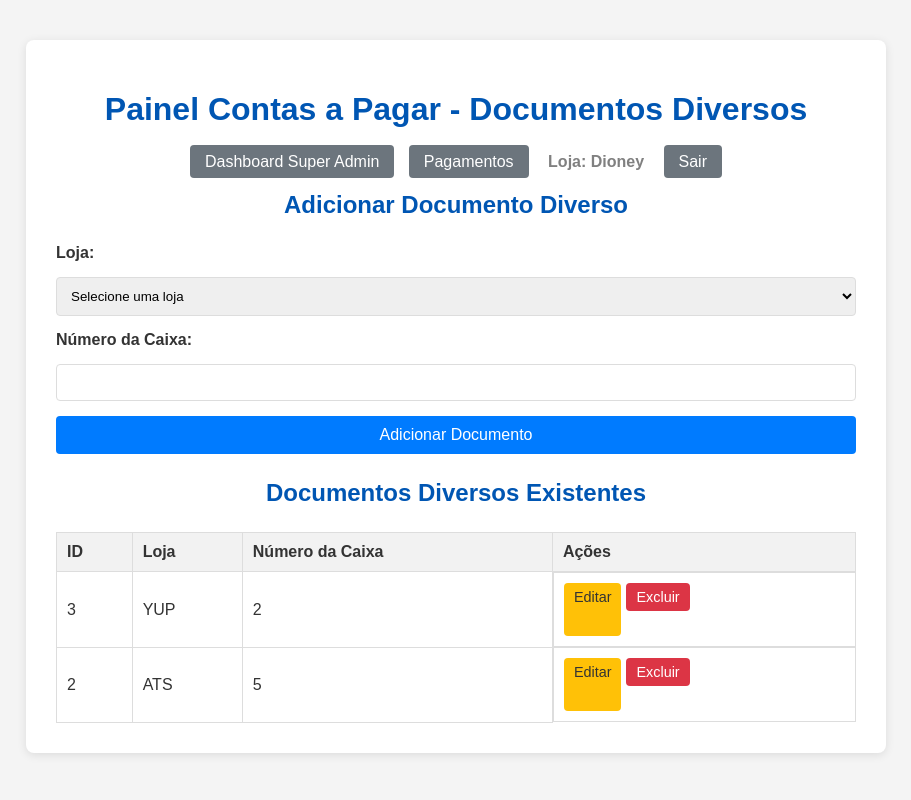
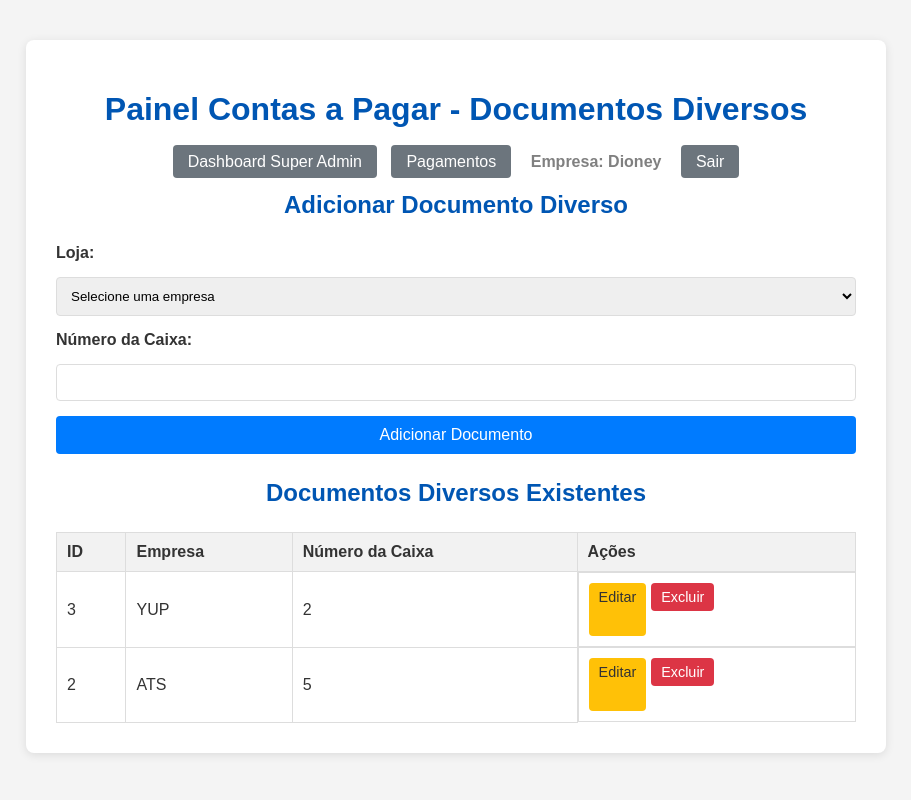
Before and after one commit to SimpleDioney/sav, a Flask app: page /contas_a_pagar/documentos_diversos in a window 1280 px wide. Shown: the whole page, without its empty margins (184-1095 px from the left). Run offline with Flask 3, Linux system fonts and the light colour scheme; a user stored in the database is signed in; data comes from the database, SQL or seed files in the repository.

Commit message:
Update documentos_diversos_dashboard.html

```diff
--- a/templates/contas_a_pagar/documentos_diversos_dashboard.html
+++ b/templates/contas_a_pagar/documentos_diversos_dashboard.html
@@ -15,7 +15,7 @@
             {% endif %}
             <a href="{{ url_for('contas_a_pagar_dashboard') }}">Pagamentos</a>
             {% if session.store_name %}
-                <span style="color: gray; margin: 0 10px; font-weight: bold;">Loja: {{ session.store_name }}</span>
+                <span style="color: gray; margin: 0 10px; font-weight: bold;">Empresa: {{ session.store_name }}</span>
             {% endif %}
             <a href="{{ url_for('admin_logout') }}">Sair</a>
         </div>
@@ -35,7 +35,7 @@
             {% if session.role == 'super_admin' %}
             <label for="store_id">Loja:</label>
             <select id="store_id" name="store_id" required>
-                <option value="">Selecione uma loja</option>
+                <option value="">Selecione uma empresa</option>
                 {% for store in stores %}
                     <option value="{{ store.id }}">{{ store.name }}</option>
                 {% endfor %}
@@ -55,7 +55,7 @@
                     <tr>
                         <th>ID</th>
                         {% if session.role == 'super_admin' %}
-                        <th>Loja</th>
+                        <th>Empresa</th>
                         {% endif %}
                         <th>Número da Caixa</th>
                         <th>Ações</th>
```
